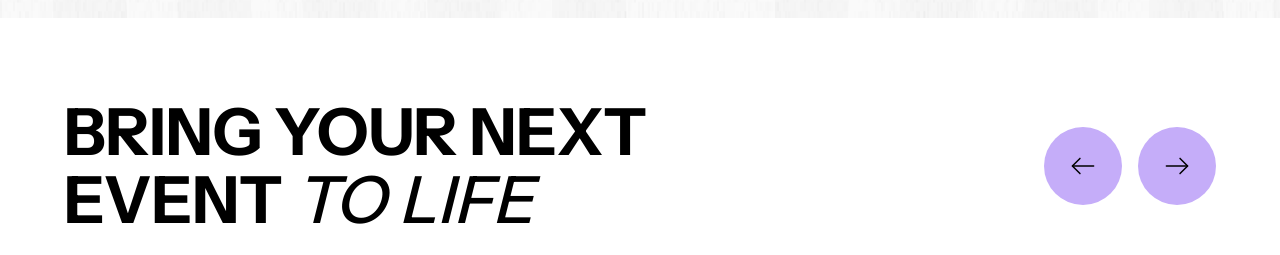
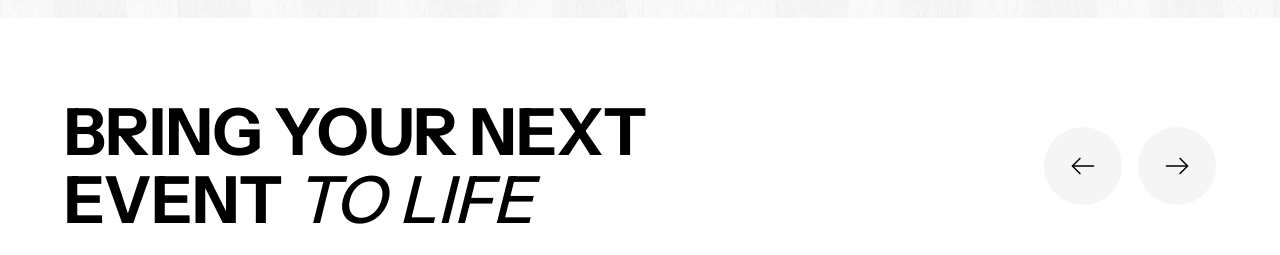
Before and after one commit to aqilusman45/Backstage, a Next.js app: page / in a window 1280 px wide. Shown: the part 1420-1675 px from the top of the page. Built offline with nearby package versions, Linux system fonts and the light colour scheme.

Commit message:
feat: changed hover color

```diff
--- a/src/sections/event-to-life/index.jsx
+++ b/src/sections/event-to-life/index.jsx
@@ -38,7 +38,7 @@ export default function EventToLife({ otherClasses }) {
           <div className="hidden lg:flex justify-end items-center gap-4">
             <button
               onClick={() => sliderRef.current.slickPrev()}
-              className="p-6 rounded-full bg-primary hover:bg-gray-800 transition-all ease-in-out duration-300 flex items-center justify-center cursor-pointer"
+              className="p-6 rounded-full hover:bg-primary bg-gray-800 transition-all ease-in-out duration-300 flex items-center justify-center cursor-pointer"
             >
               <Image
                 src="/svg/arrow-left.svg"
@@ -49,7 +49,7 @@ export default function EventToLife({ otherClasses }) {
             </button>
             <button
               onClick={() => sliderRef.current.slickNext()}
-              className="p-6 rounded-full bg-primary hover:bg-gray-800 transition-all ease-in-out duration-300 flex items-center justify-center cursor-pointer"
+              className="p-6 rounded-full hover:bg-primary bg-gray-800 transition-all ease-in-out duration-300 flex items-center justify-center cursor-pointer"
             >
               <Image
                 src="/svg/arrow-right.svg"
@@ -91,7 +91,7 @@ export default function EventToLife({ otherClasses }) {
         <div className="flex justify-center mt-6 lg:hidden gap-4">
           <button
             onClick={() => sliderRef.current.slickPrev()}
-            className="p-5 rounded-full bg-gray-800 flex items-center justify-center"
+            className="p-5 rounded-full hover:bg-primary bg-gray-800 flex items-center justify-center"
           >
             <Image
               src="/svg/arrow-left.svg"
@@ -102,7 +102,7 @@ export default function EventToLife({ otherClasses }) {
           </button>
           <button
             onClick={() => sliderRef.current.slickNext()}
-            className="p-5 rounded-full bg-primary flex items-center justify-center"
+            className="p-5 rounded-full hover:bg-primary bg-gray-800 flex items-center justify-center"
           >
             <Image
               src="/svg/arrow-right.svg"
```
